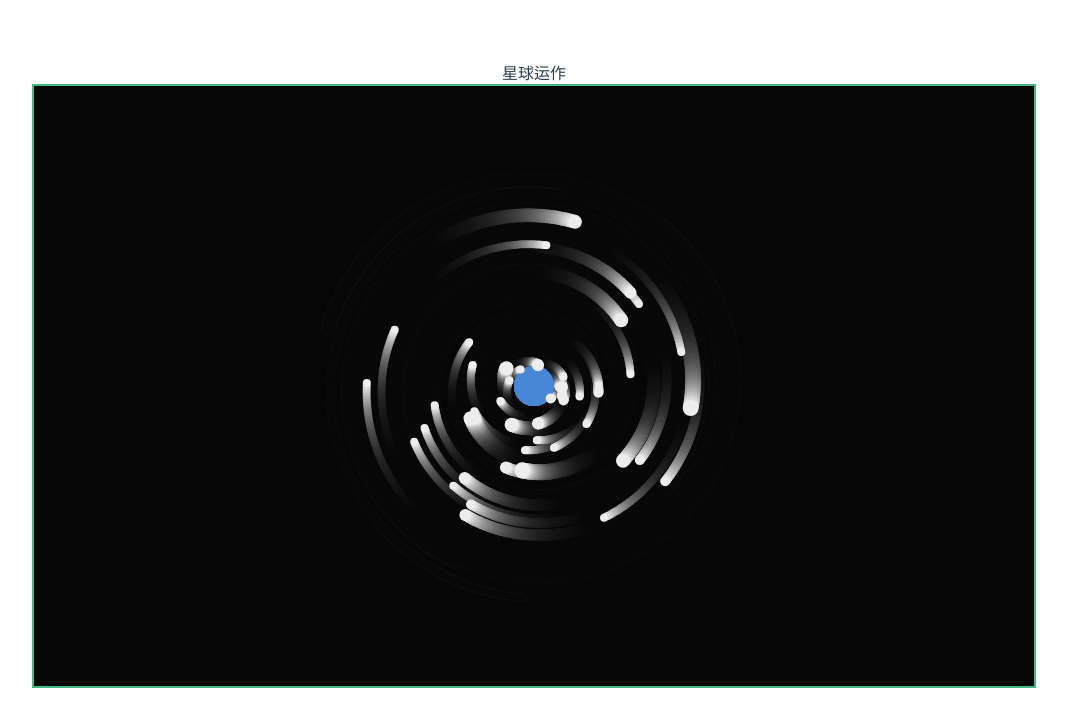
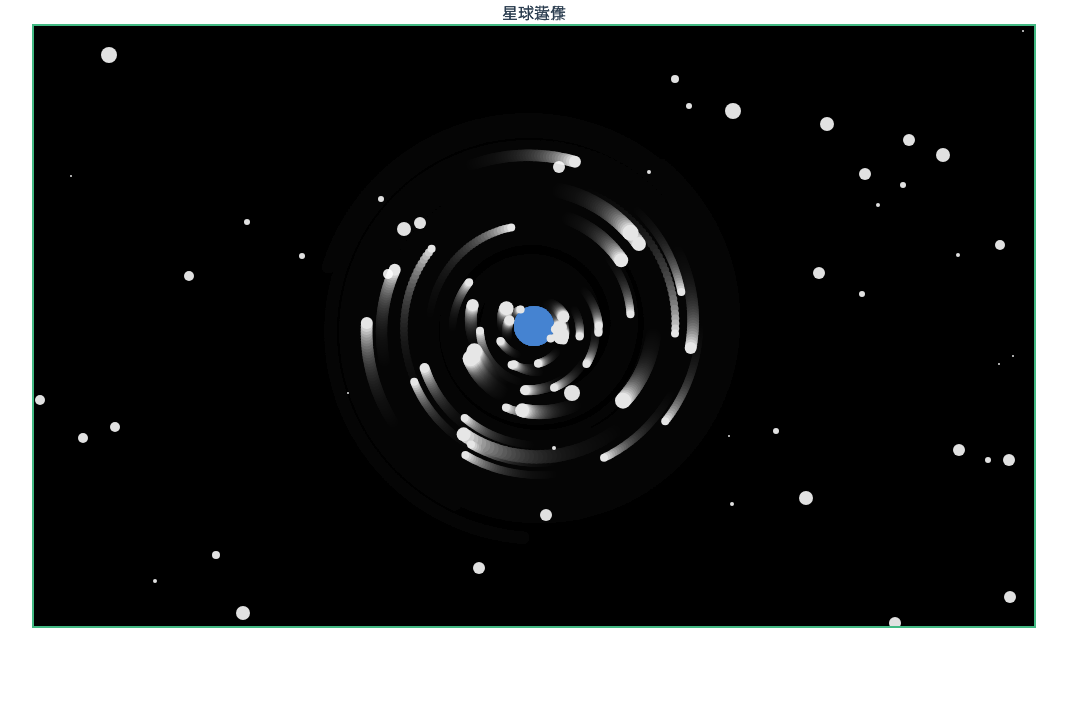
Before and after one commit to Enhydra-lutris-tl/starwish, a Vue app: page / in a window 1280 px wide. Shown: the top 726 px of the page, without its empty margins (106-1173 px from the left). Built offline with nearby package versions, Linux system fonts and the light colour scheme.

Commit message:
星愿modes0.0.2

```diff
--- a/src/App.vue
+++ b/src/App.vue
@@ -1,14 +1,17 @@
 <template>
+  <starBack/>
   <starCanvas/>
+
 </template>
 
 <script>
 import starCanvas from './components/starCanvas.vue'
-
+import starBack from './components/starBack'
 export default {
   name: 'App',
   components: {
-    starCanvas
+    starCanvas,
+    starBack
   }
 }
 </script>
--- /dev/null
+++ b/src/components/starBack.vue
@@ -0,0 +1,78 @@
+<template>
+  <div class="main-back">
+    <div>星球背景</div>
+    <canvas height="600" width="1000" id="starCanvas2"></canvas>
+  </div>
+</template>
+
+<script>
+import {onMounted} from "vue";
+
+export default {
+  name: "starBack",
+  setup() {
+    onMounted(() => {
+      const ctx2 = document.getElementById('starCanvas2').getContext('2d')
+
+      // 主函数
+      function Main(number) {
+        let xyList = []
+        for (let i = 0; i < number; i++) {
+          xyList.push({
+            x: randomN(1000),
+            y: randomN(600),
+            r:randomN(8)
+          })
+        }
+        setInterval(function () {
+          ctx2.clearRect(0,0,1000,600)
+          for (let i = 0; i < number; i++) {
+            const xy = xyList[i]
+            drawArc(ctx2, xy, xy.r, 1)
+          }
+          // a++
+        }, 1000 / 60)
+      }
+
+      Main(50)
+    })
+
+
+    // 画点或圆函数
+    function drawArc(ctx, classNumber, r, fill) {
+      ctx.beginPath()
+      ctx.fillStyle = 'rgb(225,225,225)'
+      ctx.arc(classNumber.x, classNumber.y, r, 0, 2 * Math.PI)
+      if (fill) {
+        ctx.fill()
+      } else {
+        ctx.stroke()
+      }
+    }
+
+    // 生成随机值
+    function randomN(number) {
+      const Number = Math.random() * number
+      return Math.round(Number)
+    }
+
+    return {}
+  }
+}
+</script>
+
+<style scoped>
+.main-back {
+  position: absolute;
+  top: 0;
+  left: 0;
+  height: 100%;
+  width: 100%;
+  z-index: 2;
+}
+
+canvas {
+  border: #42b983 solid 2px;
+  background: black;
+}
+</style>
--- a/src/components/starCanvas.vue
+++ b/src/components/starCanvas.vue
@@ -21,10 +21,15 @@ export default {
         // let colorListBox = []
         let rList = []
         let aList = []
+        let agLists = []
         for (let i = 0; i <number ; i++) {
           let r = randomN(8)
           if (r<4){
             r=4
+          }
+          let agr = randomN(2)
+          if (agr===0){
+            agr=1
           }
           rotateMsgList.push(getClass())
           // colorListBox.push({
@@ -35,6 +40,7 @@ export default {
           // })
           aList.push(0)
           rList.push(r)
+          agLists.push(agr)
 
         }
 
@@ -46,28 +52,14 @@ export default {
           // ctx.clearRect(0, 0, 1000, 600)
           drawArc(ctx, {x: 500, y: 300}, 20, "rgb(76,145,232)", 1)
           for (let i = 0; i < number; i++) {
+            const agList = agLists[i]
             let rotateMsg = rotateMsgList[i]
             // let colorList = colorListBox[i]
             const listColor = `rgb(255,255,255)`
             const br = rList[i]
             drawArc(ctx, getXY(rotateMsg), br, listColor, 1)
 
-          // 拖尾
-          // if (a !== 0) {
-          //   let mr = r
-          //   let cor = colorList.a
-          //   for (let b = 0; b < 50; b++) {
-          //     if (b !== 0) {
-          //       drawArc(ctx, getXY({
-          //         ag: rotateMsg.ag - b,
-          //         br: rotateMsg.br
-          //       }), mr, `rgb(${colorList.r}, ${colorList.g}, ${colorList.b}, ${cor})`, 1)
-          //       mr = mr - r / 50
-          //       cor = cor - colorList.a / 50
-          //     }
-          //   }
-          // }
-            rotateMsg.ag++
+            rotateMsg.ag+=agList
             if (rotateMsg.ag === 360) {
               rotateMsg.ag = 0
             }
@@ -83,11 +75,12 @@ export default {
             }else if(aList[i]===1 && rotateMsg.br <300){
               rotateMsg.br +=0.1
             }
-
           }
-          ctx.fillStyle = 'rgb(0, 0 , 0,.07)'
-          ctx.rect(0, 0, 1000, 600)
-          ctx.fill()
+          ctx.save()
+          ctx.fillStyle = 'rgb(0, 0 , 0,.9)'
+          ctx.globalCompositeOperation = 'destination-in';
+          ctx.fillRect(0, 0, 1000, 600)
+          ctx.restore();
           // a++
         }, 1000 / 60)
       }
@@ -162,11 +155,16 @@ export default {
 
 <style scoped>
 .main-back {
+  position: absolute;
+  top: 0;
+  left: 0;
   height: 100%;
   width: 100%;
+  z-index: 10;
 }
 
 canvas {
   border: #42b983 solid 2px;
+  /*background: rgba(0, 166, 255, 0.96);*/
 }
 </style>
```
